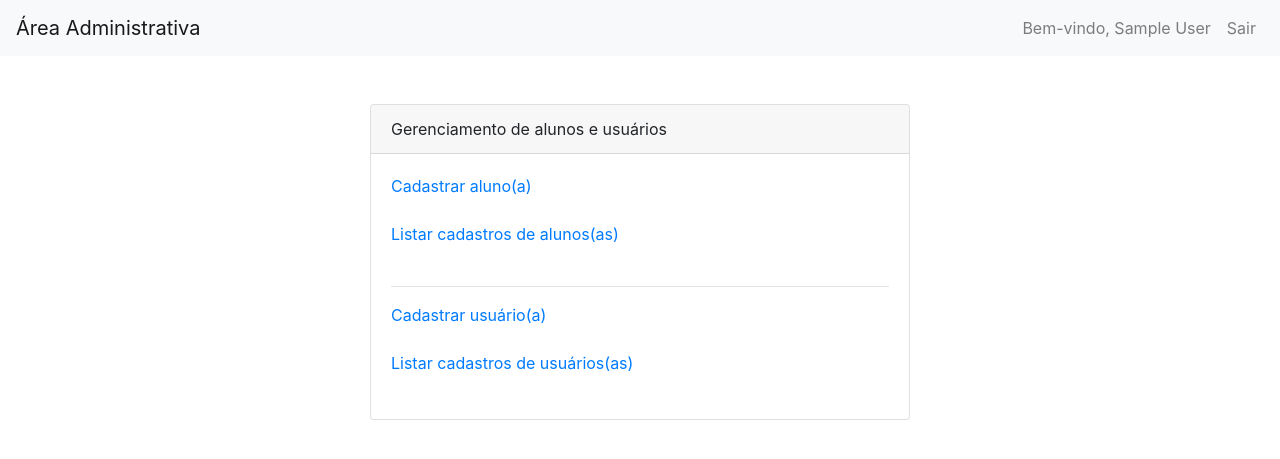
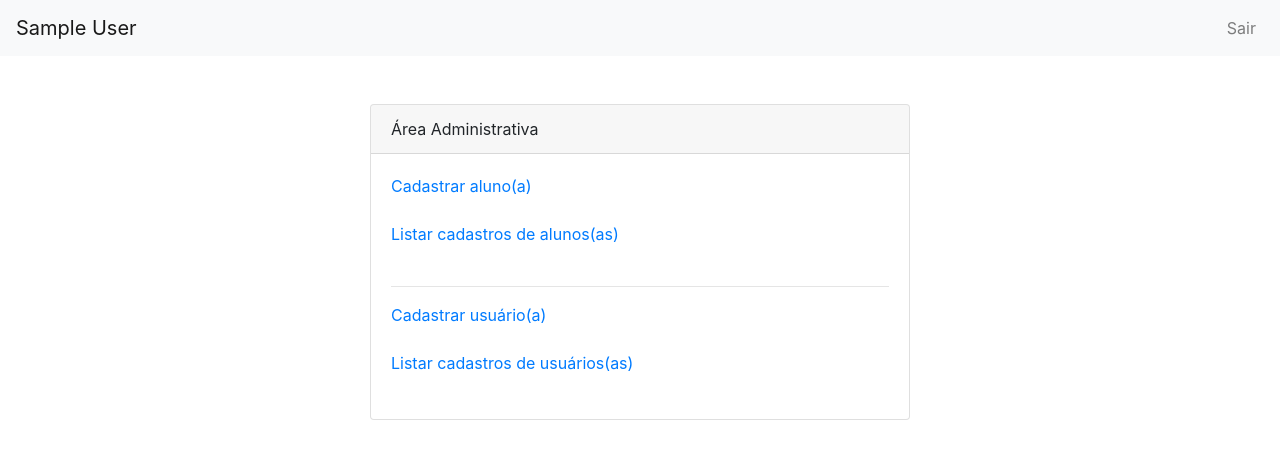
Before and after one commit to ojoues/carteira_estudantil, a PHP site: page /admin in a window 1280 px wide. Shown: the top 459 px of the page. Run offline with PHP 8.4, Linux system fonts and the light colour scheme; the visitor is signed in with stand-in values (Sample User, id 1); some libraries are stand-ins or nearby versions.

Commit message:
Melhorias visuais no admin.php

```diff
--- a/admin.php
+++ b/admin.php
@@ -25,15 +25,12 @@ $usuario_nome = isset($_SESSION['usuario_nome']) ? $_SESSION['usuario_nome'] : "
 
 <body>
     <nav class="navbar navbar-expand-lg navbar-light bg-light">
-        <a class="navbar-brand" href="#">Área Administrativa</a>
+        <span class="navbar-brand"><?php echo $usuario_nome; ?></span><!-- Esta será exibida apenas em telas pequenas -->
         <button class="navbar-toggler" type="button" data-toggle="collapse" data-target="#navbarNav" aria-controls="navbarNav" aria-expanded="false" aria-label="Toggle navigation">
             <span class="navbar-toggler-icon"></span>
         </button>
         <div class="collapse navbar-collapse justify-content-end" id="navbarNav">
             <ul class="navbar-nav">
-                <li class="nav-item">
-                    <span class="nav-link">Bem-vindo, <?php echo $usuario_nome; ?></span>
-                </li>
                 <li class="nav-item">
                     <a class="nav-link" href="sair">Sair</a>
                 </li>
@@ -45,7 +42,7 @@ $usuario_nome = isset($_SESSION['usuario_nome']) ? $_SESSION['usuario_nome'] : "
         <div class="row justify-content-center mt-5">
             <div class="col-md-6">
                 <div class="card">
-                    <div class="card-header">Gerenciamento de alunos e usuários</div>
+                    <div class="card-header">Área Administrativa</div>
                     <div class="card-body">
                         <a href="cad_aluno">Cadastrar aluno(a)</a><br><br>
                         <a href="excluir_aluno">Listar cadastros de alunos(as)</a><br><br>
```
